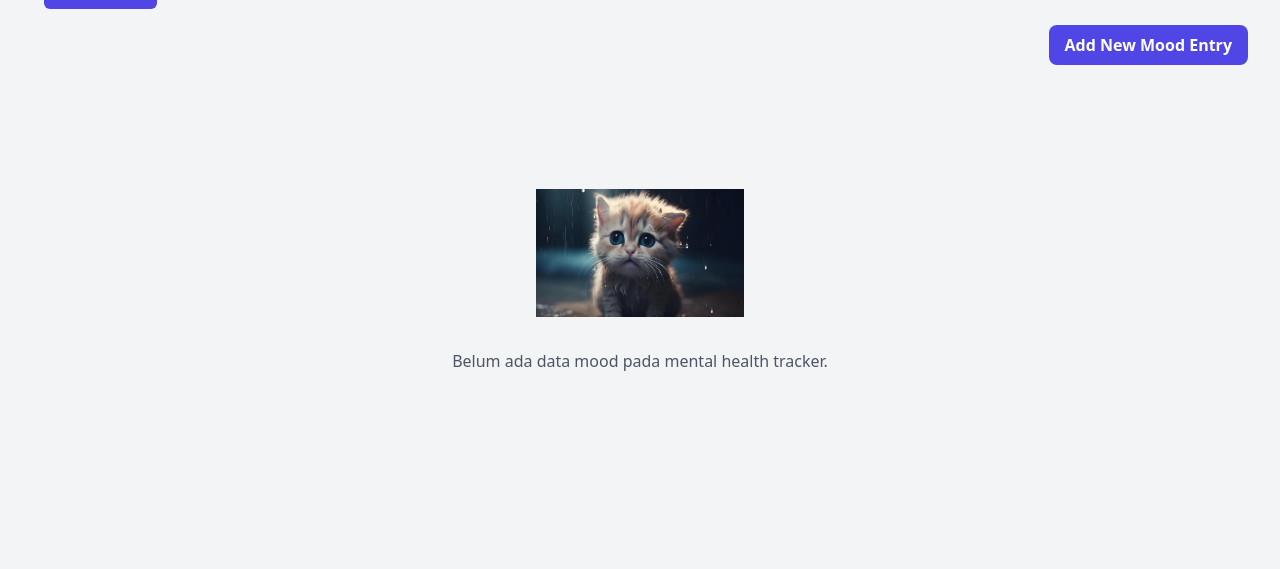
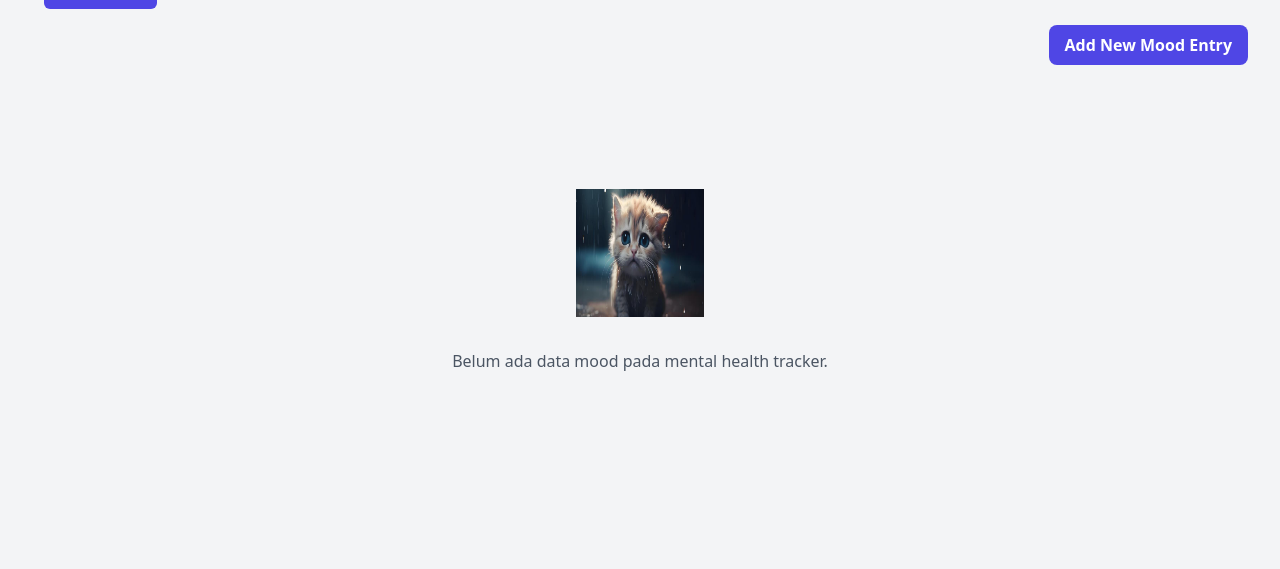
Before and after one commit to cilla09/mental-health-tracker, a Django app: template main/templates/main.html in a window 1280 px wide. Shown: the part 231-800 px from the top of the page. Run offline with Django 5.2, Linux system fonts and the light colour scheme; the template is opened without the code that fills it, so the values that code supplies are empty; some libraries are stand-ins or nearby versions.

Commit message:
Tutorial 4: Done with Revision

```diff
--- a/main/templates/card_mood.html
+++ b/main/templates/card_mood.html
@@ -24,14 +24,12 @@
               </div>
             </div>
             <div class="overflow-hidden h-2 mb-4 text-xs flex rounded bg-indigo-200">
-              <div style="width:{% if mood_entry.mood_intensity > 10 %}100%{% else %}{{ mood_entry.mood_intensity }}0%{% endif %}" class="shadow-none flex flex-col text-center whitespace-nowrap text-white justify-center bg-indigo-500">
-            </div>
+              <div style="width:{% if mood_entry.mood_intensity > 10 %}100%{% else %}{{ mood_entry.mood_intensity }}0%{% endif %}" class="shadow-none flex flex-col text-center whitespace-nowrap text-white justify-center bg-indigo-500"></div>
             </div>
           </div>
         </div>
       </div>
     </div>
-</div>
     <div class="absolute top-0 -right-4 flex space-x-1">
       <a href="{% url 'main:edit_mood' mood_entry.pk %}" class="bg-yellow-500 hover:bg-yellow-600 text-white rounded-full p-2 transition duration-300 shadow-md">
         <svg xmlns="http://www.w3.org/2000/svg" class="h-9 w-9" viewBox="0 0 20 20" fill="currentColor">
--- a/main/templates/main.html
+++ b/main/templates/main.html
@@ -35,7 +35,7 @@
 
     {% if not mood_entries %}
     <div class="flex flex-col items-center justify-center min-h-[24rem] p-6">
-        <img src="{% static 'image/sedih-banget.png' %}" alt="Sad face" class="w-52 h-32 mb-4"/>
+        <img src="{% static 'image/sedih-banget.png' %}" alt="Sad face" class="w-32 h-32 mb-4"/>
         <p class="text-center text-gray-600 mt-4">Belum ada data mood pada mental health tracker.</p>
     </div>
     {% else %}
```
